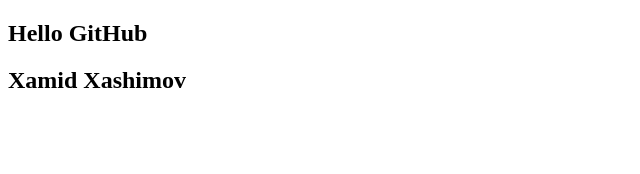
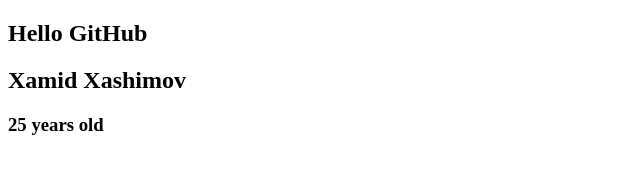
Before and after one commit to Xamid98/project1, a plain HTML site: page index.html in a window 1280 px wide. Shown: the whole page, without its empty margins (0-640 px from the left). Drawn offline with Linux system fonts and the light colour scheme.

Commit message:
"add h3"

```diff
--- a/index.html
+++ b/index.html
@@ -11,6 +11,7 @@
     <main>
       <section><h1>Hello GitHub</h1></section>
       <h2>Xamid Xashimov</h2>
+      <h3>25 years old</h3>
       <section></section>
       <section></section>
     </main>
```
